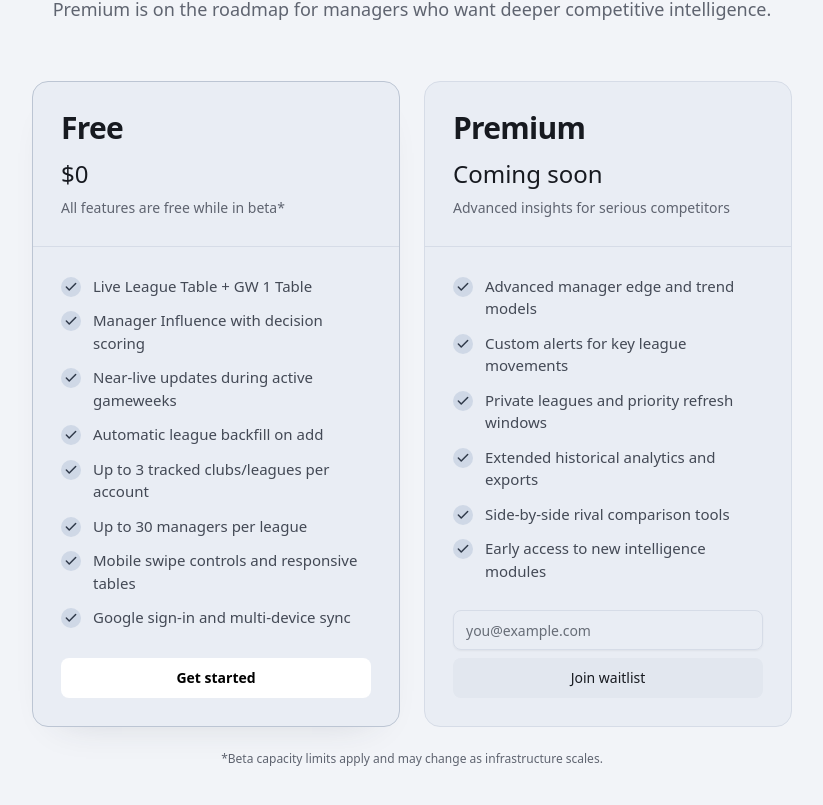
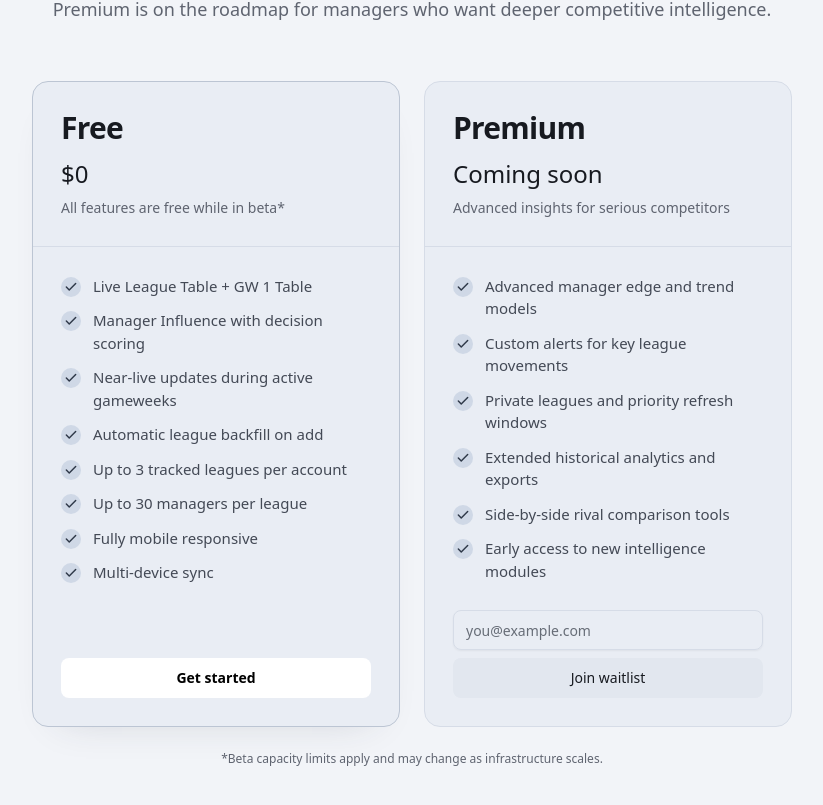
Before and after one commit to sihodgkinson/fpl-dashboard, a Next.js app: page / in a window 1280 px wide. Shown: the part 3614-4419 px from the top of the page, without its empty margins (228-1051 px from the left). Built offline with nearby package versions, Linux system fonts and the light colour scheme; no server answers.

Commit message:
GWIQ-6 Update Free tier pricing bullet copy

```diff
--- a/src/app/page.tsx
+++ b/src/app/page.tsx
@@ -65,10 +65,10 @@ const pricingTiers = [
       "Manager Influence with decision scoring",
       "Near-live updates during active gameweeks",
       "Automatic league backfill on add",
-      "Up to 3 tracked clubs/leagues per account",
+      "Up to 3 tracked leagues per account",
       "Up to 30 managers per league",
-      "Mobile swipe controls and responsive tables",
-      "Google sign-in and multi-device sync",
+      "Fully mobile responsive",
+      "Multi-device sync",
     ],
     highlighted: true,
   },
```
